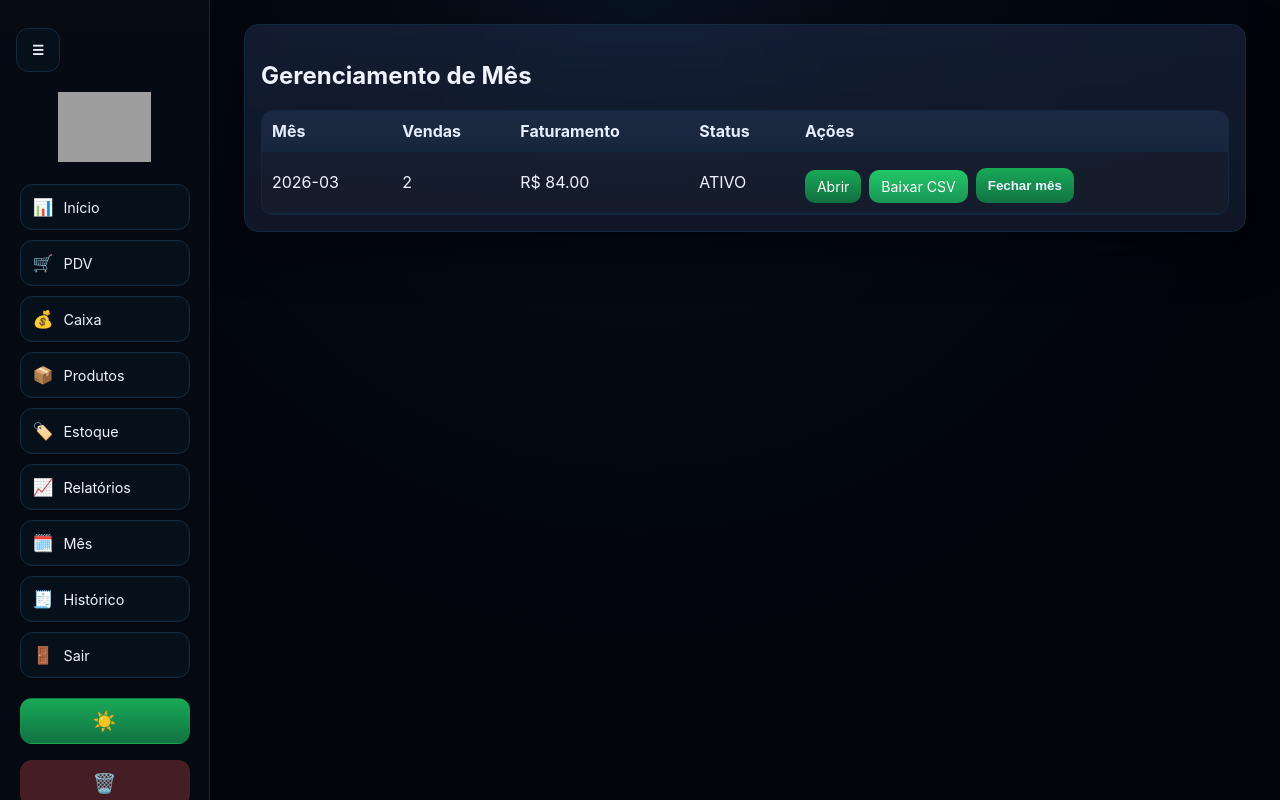
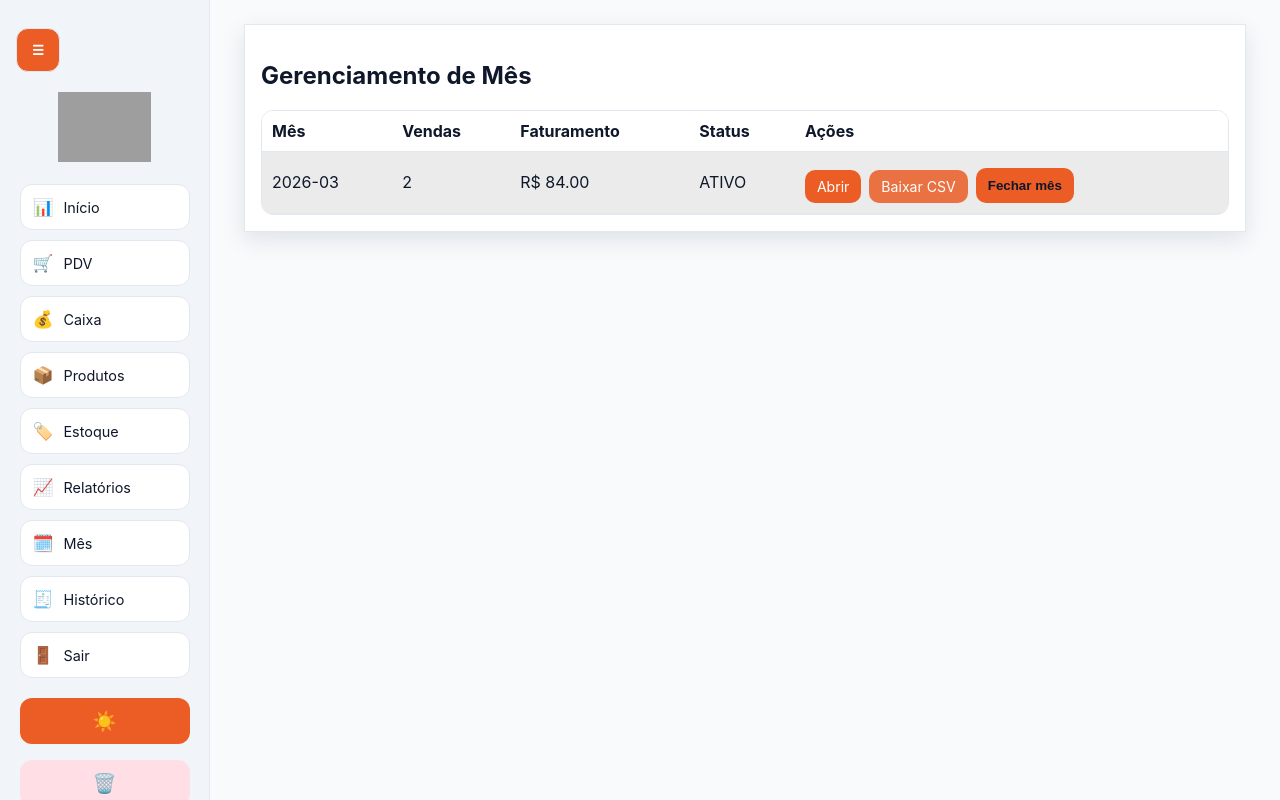
Before and after one commit to NextStagee/Sistemadevendas, a Flask app: page /monthly in a window 1280 px wide. Run offline with Flask 3, Linux system fonts and the light colour scheme; a user stored in the database is signed in; data comes from the database, SQL or seed files in the repository; both versions use the stored data as it was after the commit; grey boxes are pictures that could not be loaded.

Commit message:
all changes

```diff
--- a/static/style.css
+++ b/static/style.css
@@ -1,46 +1,34 @@
-:root {
-  --bg: #010409;
-  --surface: #06101b;
-  --surface-2: #0a1827;
-  --text: #edf3ff;
-  --muted: #8296b3;
-  --primary: #18a957;
-  --primary-hover: #22c768;
-  --success: #163a25;
-  --danger: #451d24;
-  --warning: #4a3f1a;
-  --border: #12283e;
-  --radius: 14px;
-  --shadow: 0 20px 44px rgba(0, 2, 8, 0.78);
-}
 
-body.light-theme {
-  --bg: #eef2f8;
-  --surface: #f6f8fc;
-  --surface-2: #e8edf8;
-  --text: #1f293b;
-  --muted: #4a566d;
-  --primary: #eb7a14;
-  --primary-hover: #f7923d;
+
+body{
+  --bg: #F8FAFC;
+  --surface: #FFFFFF;
+  --surface-2: #FFFFFF;
+  --sidebar: #F1F5F9;
+  --text: #0F172A;
+  --muted: #64748B;
+  --primary: #eb5d25;
+  --primary-hover: #e97142;
   --success: #d8f5e1;
   --danger: #ffdfe5;
   --warning: #fff1cb;
-  --border: #cdd6e8;
-  --shadow: 0 8px 26px rgba(16, 27, 55, 0.12);
+  --border: #E2E8F0;
+  --link: #2563EB;
+  --shadow: 0 8px 22px rgba(15, 23, 42, 0.10);
 }
 
 * { box-sizing: border-box; }
 
 body {
   font-family: Inter, Segoe UI, Roboto, Arial, sans-serif;
-  background: radial-gradient(circle at top, #081322 0%, #040a13 26%, var(--bg) 66%);
+  background: var(--bg);
   color: var(--text);
   margin: 0;
   min-height: 100vh;
 }
 
 body.light-theme {
-  background: radial-gradient(circle at top, #dfe8ff 0%, var(--bg) 40%);
+  background: var(--bg);
 }
 
 .menu-toggle {
@@ -52,8 +40,8 @@ body.light-theme {
   height: 44px;
   border-radius: 12px;
   border: 1px solid var(--border);
-  background: var(--surface);
-  color: var(--text);
+  background: eb5d25;
+  color: #fff;
   cursor: pointer;
 }
 
@@ -63,7 +51,7 @@ body.light-theme {
   left: 0;
   width: 210px;
   height: 100vh;
-  background: linear-gradient(180deg, rgba(6, 11, 20, 0.98), rgba(5, 10, 18, 0.95));
+  background: var(--sidebar);
   border-right: 1px solid var(--border);
   display: flex;
   flex-direction: column;
@@ -74,7 +62,7 @@ body.light-theme {
   z-index: 20;
 }
 
-body.light-theme .side-menu { background: rgba(255, 255, 255, 0.92); }
+body.light-theme .side-menu { background: var(--sidebar); }
 
 .side-menu.closed { transform: translateX(-100%); }
 
@@ -132,14 +120,14 @@ body.light-theme .side-menu { background: rgba(255, 255, 255, 0.92); }
   padding: 0;
   border-radius: 12px;
   border: 1px solid transparent;
-  background: linear-gradient(180deg, var(--primary), #117342);
-  color: #f7fff9;
+  background: var(--primary);
+  color: #fff8ef;
   cursor: pointer;
   font-size: 1.2rem;
 }
 
 body.light-theme .menu-actions button {
-  background: linear-gradient(180deg, var(--primary), #d86a0a);
+  background: var(--primary);
   color: #fff;
 }
 
@@ -164,7 +152,7 @@ body.menu-collapsed .app-main.with-sidebar {
 }
 
 .card {
-  background: linear-gradient(180deg, rgba(27, 40, 67, 0.62), rgba(16, 24, 40, 0.96));
+  background: var(--surface);
   border: 1px solid var(--border);
   border-radius: var(--radius);
   padding: 16px;
@@ -173,7 +161,7 @@ body.menu-collapsed .app-main.with-sidebar {
 }
 
 body.light-theme .card {
-  background: linear-gradient(180deg, rgba(255, 255, 255, 0.94), rgba(246, 249, 255, 0.94));
+  background: var(--surface);
 }
 
 .small { max-width: 460px; margin-inline: auto; }
@@ -191,9 +179,9 @@ table {
 }
 
 th, td { border-bottom: 1px solid var(--border); padding: 10px; text-align: left; }
-th { background: linear-gradient(180deg, #1b2942, #18263d); color: #e6eeff; }
-body.light-theme th { background: #eef3ff; color: #1c2433; }
-tr:nth-child(even) td { background: rgba(255, 255, 255, 0.02); }
+th { background: var(--surface); color: var(--text); }
+body.light-theme th { background: var(--surface); color: var(--text); }
+tr:nth-child(even) td { background: color-mix(in srgb, var(--surface) 92%, #000 8%); }
 
 label { display: block; margin-bottom: 10px; color: var(--muted); font-size: 0.93rem; }
 
@@ -203,27 +191,27 @@ input, select, button {
   padding: 10px 12px;
   border-radius: 10px;
   border: 1px solid var(--border);
-  background: #0f1728;
+  background: var(--surface);
   color: var(--text);
 }
 
 body.light-theme input,
 body.light-theme select,
 body.light-theme button {
-  background: #fff;
+  background: var(--surface);
 }
 
-input:focus, select:focus { outline: none; border-color: var(--primary); box-shadow: 0 0 0 3px rgba(95, 140, 255, 0.2); }
+input:focus, select:focus { outline: none; border-color: var(--primary); box-shadow: 0 0 0 3px rgba(59, 130, 246, 0.24); }
 
-button { cursor: pointer; background: linear-gradient(180deg, var(--primary), #117342); border: none; font-weight: 600; }
-button:hover { background: linear-gradient(180deg, var(--primary-hover), #1b9759); }
+button { cursor: pointer; background: var(--primary); border: none; font-weight: 600; }
+button:hover { background: var(--primary-hover); }
 
 body.light-theme button {
-  background: linear-gradient(180deg, var(--primary), #d86a0a);
+  background: var(--primary);
 }
 
 body.light-theme button:hover {
-  background: linear-gradient(180deg, var(--primary-hover), #e97f16);
+  background: var(--primary-hover);
 }
 
 .inline { display: flex; gap: 8px; align-items: end; flex-wrap: wrap; }
@@ -234,7 +222,7 @@ body.light-theme button:hover {
 .danger { background: var(--danger); }
 .warning { background: var(--warning); }
 .low { color: #ff7f95; font-weight: 700; }
-a { color: #9fc1ff; }
+a { color: var(--link); }
 
 @media (max-width: 900px) {
   .grid.two, .grid.three { grid-template-columns: 1fr; }
@@ -327,11 +315,11 @@ a { color: #9fc1ff; }
 }
 
 .action-open {
-  background: linear-gradient(180deg, var(--primary), #106f3e);
+  background: var(--primary);
 }
 
 .action-export {
-  background: linear-gradient(180deg, var(--primary-hover), #189654);
+  background: var(--primary-hover);
 }
 
 .card-head-inline {
@@ -359,7 +347,7 @@ a { color: #9fc1ff; }
 }
 
 .pdv-total-line strong {
-  color: #68e0b8;
+  color: var(--primary-hover);
   font-size: 1.1rem;
 }
 
@@ -371,5 +359,5 @@ a { color: #9fc1ff; }
 }
 
 .menu-nav a { box-shadow: inset 0 0 0 1px rgba(255,255,255,0.02); }
-.menu-nav a:hover { box-shadow: 0 0 0 1px rgba(120,147,255,0.35), 0 8px 20px rgba(67,97,238,0.22); }
+.menu-nav a:hover { box-shadow: 0 0 0 1px rgba(59, 130, 246, 0.34), 0 8px 20px rgba(59, 130, 246, 0.22); }
 .card { backdrop-filter: blur(4px); }
```
Also changed, not shown: pdv.db.
